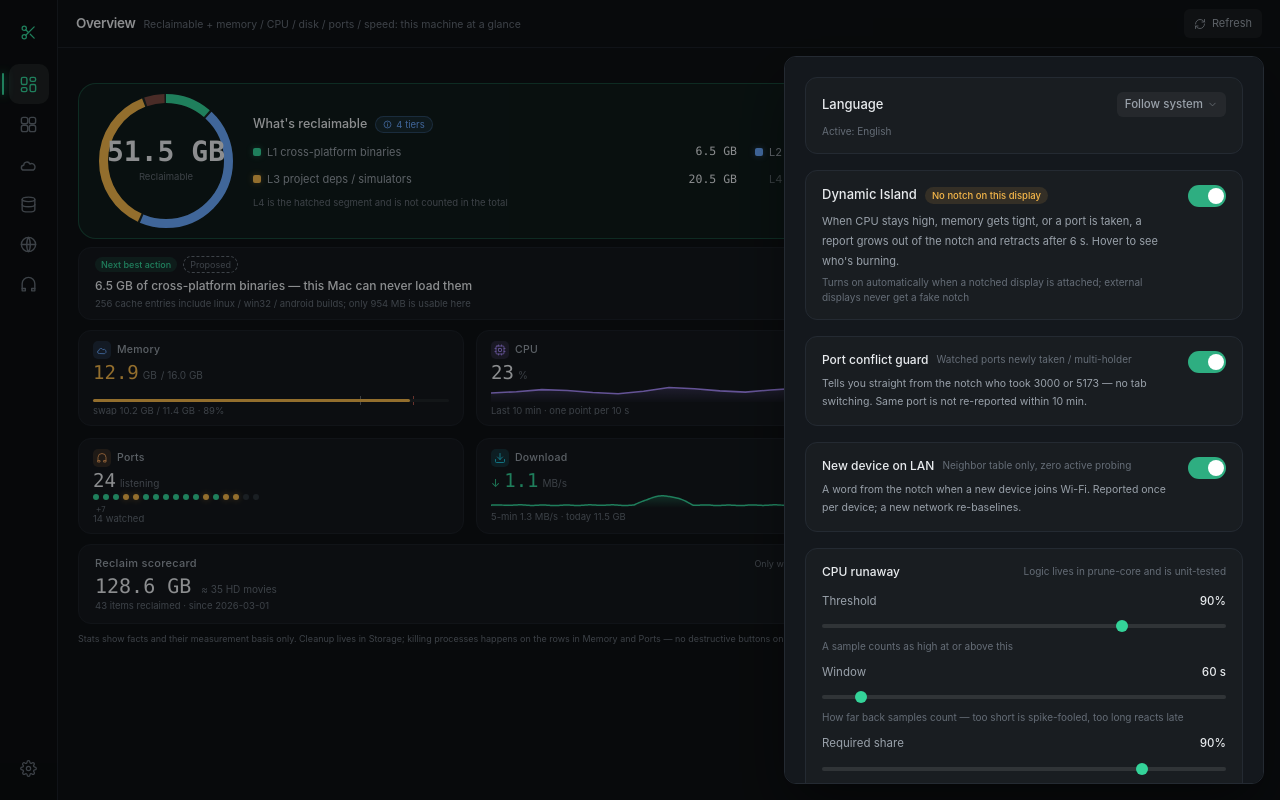
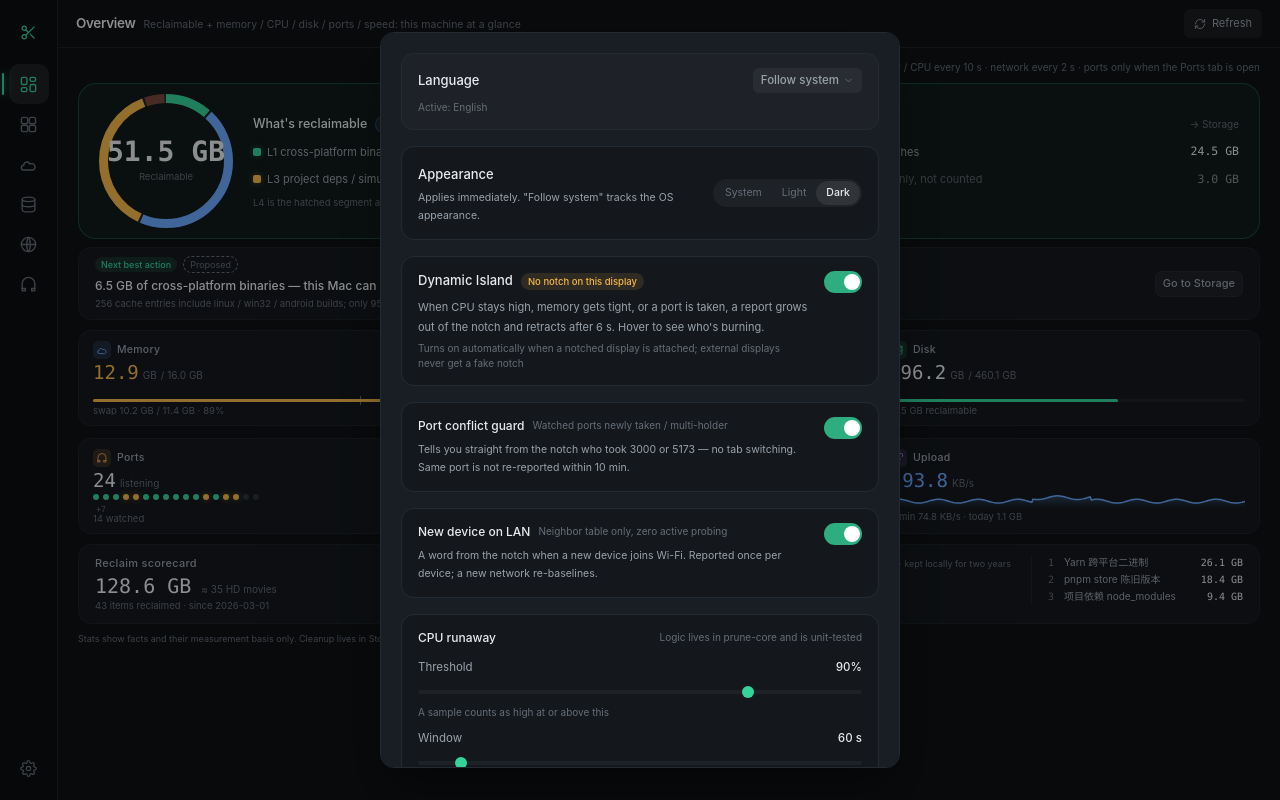
Before and after one commit to JackXuyi/prune, a React (Vite) app: page / in a window 1280 px wide. Both pictures are taken after a click on the button 28 px from the left and 768 px from the top of the page. Built offline with nearby package versions, Linux system fonts and the light colour scheme.

Commit message:
feat(ui): 设置页三态主题分段控件与弹层居中
- ThemeSegmented radiogroup（system/light/dark），订阅 subscribeTheme
- 新增「外观」分区卡 + theme.* 中英词条
- MainWindow 弹层改 520px 居中（--color-overlay token）

```diff
--- a/src/components/SettingsBoard.tsx
+++ b/src/components/SettingsBoard.tsx
@@ -17,6 +17,7 @@ import { LanguageSection } from "./LanguageSection";
 import { Badge } from "../components/primitives";
 import { useI18n } from "../i18n/store";
 import { isTauri } from "../lib/ipc";
+import { getTheme, setTheme, subscribeTheme, type ThemeMode } from "../lib/theme";
 
 interface IslandSettings {
   enabled: boolean;
@@ -119,7 +120,19 @@ export function SettingsBoard() {
       <div className="mx-auto flex max-w-[560px] flex-col gap-4">
         <LanguageSection />
 
-        <section className="rounded-xl border border-hairline bg-white/[0.02] px-4 py-3.5">
+        {/* 外观（spec §5.3 v5 新增）：三态主题分段控件。落盘 localStorage["prune.theme"]，
+            system 时由 theme.ts 监听 matchMedia 实时切换 —— 不新增 Rust command。 */}
+        <section className="rounded-card border border-hairline bg-surface-raised px-4 py-3.5">
+          <div className="flex items-center justify-between gap-4">
+            <div>
+              <span className="text-[13px] font-medium">{t("settings.theme.title")}</span>
+              <p className="mt-1 text-[10.5px] leading-4.5 text-ink-dim">{t("settings.theme.desc")}</p>
+            </div>
+            <ThemeSegmented />
+          </div>
+        </section>
+
+        <section className="rounded-card border border-hairline bg-surface-raised px-4 py-3.5">
           <div className="flex items-start justify-between gap-4">
             <div>
               <div className="flex items-center gap-2">
@@ -153,7 +166,7 @@ export function SettingsBoard() {
         </section>
 
         <section
-          className={`rounded-xl border border-hairline bg-white/[0.02] px-4 py-3.5 transition-opacity ${
+          className={`rounded-card border border-hairline bg-surface-raised px-4 py-3.5 transition-opacity ${
             disabled ? "opacity-40" : ""
           }`}
         >
@@ -176,7 +189,7 @@ export function SettingsBoard() {
         </section>
 
         <section
-          className={`rounded-xl border border-hairline bg-white/[0.02] px-4 py-3.5 transition-opacity ${
+          className={`rounded-card border border-hairline bg-surface-raised px-4 py-3.5 transition-opacity ${
             disabled ? "opacity-40" : ""
           }`}
         >
@@ -199,7 +212,7 @@ export function SettingsBoard() {
         </section>
 
         <section
-          className={`rounded-xl border border-hairline bg-white/[0.02] px-4 py-3.5 transition-opacity ${
+          className={`rounded-card border border-hairline bg-surface-raised px-4 py-3.5 transition-opacity ${
             disabled ? "opacity-40" : ""
           }`}
         >
@@ -253,7 +266,7 @@ export function SettingsBoard() {
             onChange={(v) => update({ maxPerHour: v })}
           />
 
-          <p className="mt-3 rounded-lg bg-white/[0.03] px-3 py-2 text-[10.5px] leading-4.5 text-ink-faint">
+          <p className="mt-3 rounded-lg bg-chip px-3 py-2 text-[10.5px] leading-4.5 text-ink-faint">
             {t("settings.cpu.rule", {
               window: cfg.cpuSustainSec,
               tolerance: cfg.cpuTolerancePct,
@@ -264,7 +277,7 @@ export function SettingsBoard() {
         </section>
 
         <section
-          className={`rounded-xl border border-hairline bg-white/[0.02] px-4 py-3.5 transition-opacity ${
+          className={`rounded-card border border-hairline bg-surface-raised px-4 py-3.5 transition-opacity ${
             disabled ? "opacity-40" : ""
           }`}
         >
@@ -295,7 +308,7 @@ export function SettingsBoard() {
             onChange={(v) => update({ memSustainSec: v })}
           />
 
-          <p className="mt-3 rounded-lg bg-white/[0.03] px-3 py-2 text-[10.5px] leading-4.5 text-ink-faint">
+          <p className="mt-3 rounded-lg bg-chip px-3 py-2 text-[10.5px] leading-4.5 text-ink-faint">
             {t("settings.mem.rule", {
               swap: cfg.swapPct,
               window: cfg.memSustainSec,
@@ -335,7 +348,7 @@ function Switch({
       aria-label={label}
       onClick={() => onChange(!checked)}
       className={`relative h-[22px] w-[38px] shrink-0 rounded-full transition-colors ${
-        checked ? "bg-accent/80" : "bg-white/[0.12]"
+        checked ? "bg-accent/80" : "bg-chip-hover"
       }`}
     >
       <span
@@ -385,9 +398,51 @@ function Slider({
         disabled={disabled}
         onChange={(e) => onChange(Number(e.target.value))}
         aria-label={label}
-        className="mt-1.5 h-1 w-full cursor-pointer appearance-none rounded-full bg-white/[0.1] accent-accent disabled:cursor-not-allowed [&::-webkit-slider-thumb]:h-3 [&::-webkit-slider-thumb]:w-3 [&::-webkit-slider-thumb]:appearance-none [&::-webkit-slider-thumb]:rounded-full [&::-webkit-slider-thumb]:bg-accent"
+        className="mt-1.5 h-1 w-full cursor-pointer appearance-none rounded-full bg-chip accent-accent disabled:cursor-not-allowed [&::-webkit-slider-thumb]:h-3 [&::-webkit-slider-thumb]:w-3 [&::-webkit-slider-thumb]:appearance-none [&::-webkit-slider-thumb]:rounded-full [&::-webkit-slider-thumb]:bg-accent"
       />
       <p className="mt-1 text-[10px] leading-4 text-ink-faint">{hint}</p>
     </div>
   );
 }
+
+/** 三态主题分段控件（跟随系统 / 浅色 / 深色）。订阅模式变化，HMR 安全。 */
+function ThemeSegmented() {
+  const { t } = useI18n();
+  const [mode, setMode] = useState<ThemeMode>(() => getTheme());
+
+  useEffect(() => subscribeTheme(setMode), []);
+
+  const items: { key: ThemeMode; label: string }[] = [
+    { key: "system", label: t("settings.theme.system") },
+    { key: "light", label: t("settings.theme.light") },
+    { key: "dark", label: t("settings.theme.dark") },
+  ];
+  return (
+    <div
+      role="radiogroup"
+      aria-label={t("settings.theme.title")}
+      className="flex shrink-0 rounded-full bg-chip p-0.5"
+    >
+      {items.map((it) => {
+        const active = mode === it.key;
+        return (
+          <button
+            key={it.key}
+            type="button"
+            role="radio"
+            aria-checked={active}
+            onClick={() => {
+              setMode(it.key);
+              setTheme(it.key);
+            }}
+            className={`rounded-full px-2.5 py-1 text-[10.5px] transition-colors ${
+              active ? "bg-chip-hover font-medium text-ink" : "text-ink-faint hover:text-ink-dim"
+            }`}
+          >
+            {it.label}
+          </button>
+        );
+      })}
+    </div>
+  );
+}
--- a/src/i18n/messages/namespaces/settings.ts
+++ b/src/i18n/messages/namespaces/settings.ts
@@ -74,6 +74,13 @@ const zh = {
   saved: "已保存",
   autoSave: "改动即时生效并保存",
   loading: "读取设置…",
+  theme: {
+    title: "外观",
+    desc: "主题立即生效；「跟随系统」会随系统深浅色自动切换。",
+    system: "跟随系统",
+    light: "浅色",
+    dark: "深色",
+  },
   saveFailed: "保存失败：{err}",
 } as const;
 
@@ -147,6 +154,13 @@ const en: MessageTree<typeof zh> = {
   saved: "Saved",
   autoSave: "Changes apply and save immediately",
   loading: "Loading settings…",
+  theme: {
+    title: "Appearance",
+    desc: "Applies immediately. \"Follow system\" tracks the OS appearance.",
+    system: "System",
+    light: "Light",
+    dark: "Dark",
+  },
   saveFailed: "Save failed: {err}",
 };
 
--- a/src/index.css
+++ b/src/index.css
@@ -5,6 +5,7 @@
 @theme {
   --color-surface: #0e1114;
   --color-surface-raised: #14181d;
+  --color-overlay: #191e24;
   --color-surface-overlay: #191e24;
   --color-hairline: #242a32;
   --color-hairline-soft: #1c2128;
@@ -61,6 +62,7 @@
 :root[data-theme="light"] {
   --color-surface: #f4f6f8;
   --color-surface-raised: #ffffff;
+  --color-overlay: #ffffff;
   --color-surface-overlay: #ffffff;
   --color-surface-sunk: #eef1f4;
   --color-hairline: #dfe5ea;
--- a/src/windows/MainWindow.tsx
+++ b/src/windows/MainWindow.tsx
@@ -556,7 +556,7 @@ export function MainWindow() {
             }}
           >
             <div
-              className="absolute right-4 top-14 max-h-[calc(100vh-72px)] w-[480px] overflow-y-auto rounded-xl border border-hairline bg-surface-raised shadow-2xl shadow-black/50"
+              className="absolute left-1/2 top-1/2 max-h-[calc(100vh-64px)] w-[520px] -translate-x-1/2 -translate-y-1/2 overflow-y-auto rounded-[14px] border border-hairline bg-overlay shadow-2xl shadow-black/50"
               onClick={(e) => e.stopPropagation()}
             >
               <SettingsBoard />
```
